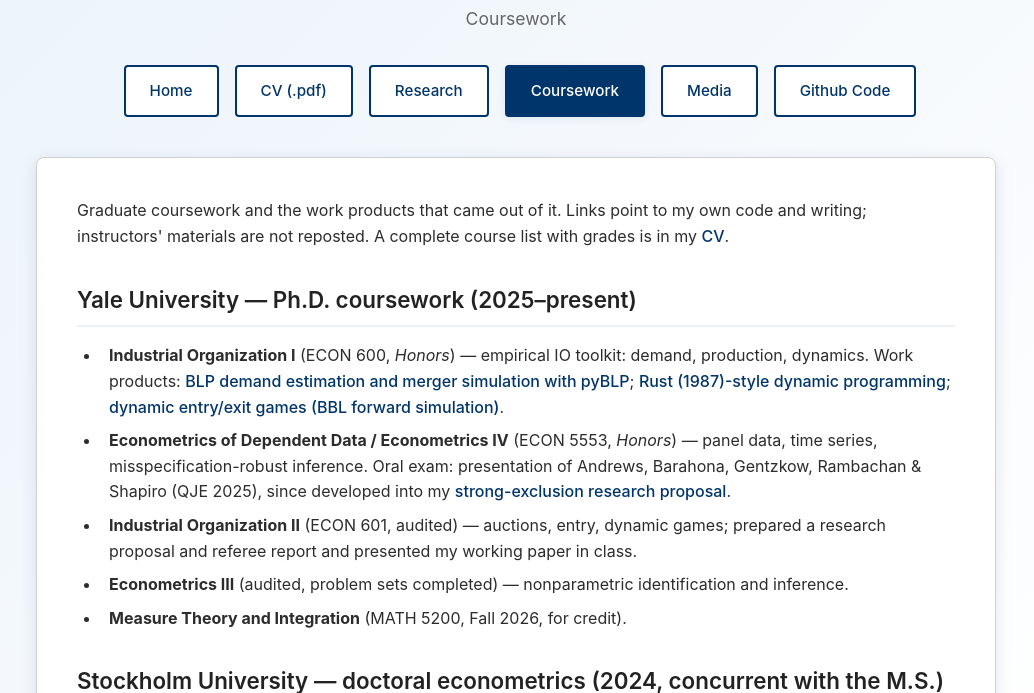
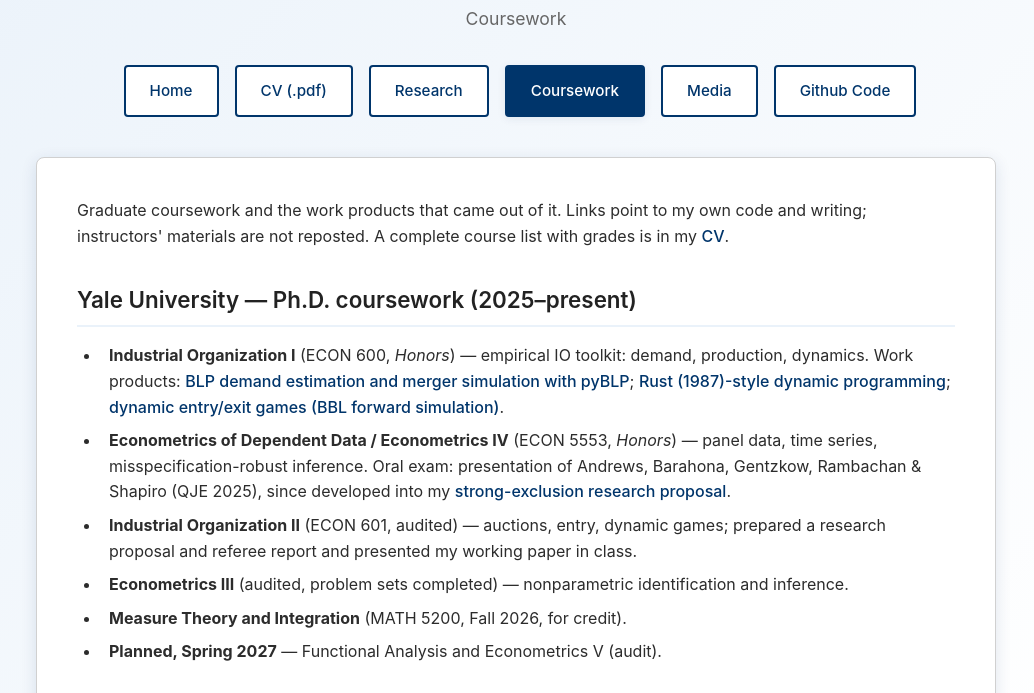
Before and after one commit to marek-chadim/marek-chadim.github.io, a plain HTML site: page coursework.html in a window 1280 px wide. Shown: the part 107-800 px from the top of the page, without its empty margins (124-1158 px from the left). Drawn offline with Linux system fonts and the light colour scheme.

Commit message:
feat: compact CV education lines; planned Spring 2027 audits (Functional Analysis, Econometrics V); CERGE-EI entry correction

```diff
--- a/coursework.html
+++ b/coursework.html
@@ -42,6 +42,7 @@
 		<li><strong>Industrial Organization II</strong> (ECON 601, audited) &mdash; auctions, entry, dynamic games; prepared a research proposal and referee report and presented my working paper in class.</li>
 		<li><strong>Econometrics III</strong> (audited, problem sets completed) &mdash; nonparametric identification and inference.</li>
 		<li><strong>Measure Theory and Integration</strong> (MATH 5200, Fall 2026, for credit).</li>
+		<li><strong>Planned, Spring 2027</strong> &mdash; Functional Analysis and Econometrics V (audit).</li>
 		</ul>
 
 		<h3>Stockholm University &mdash; doctoral econometrics (2024, concurrent with the M.S.)</h3>
```
Also changed, not shown: 1 other file.
